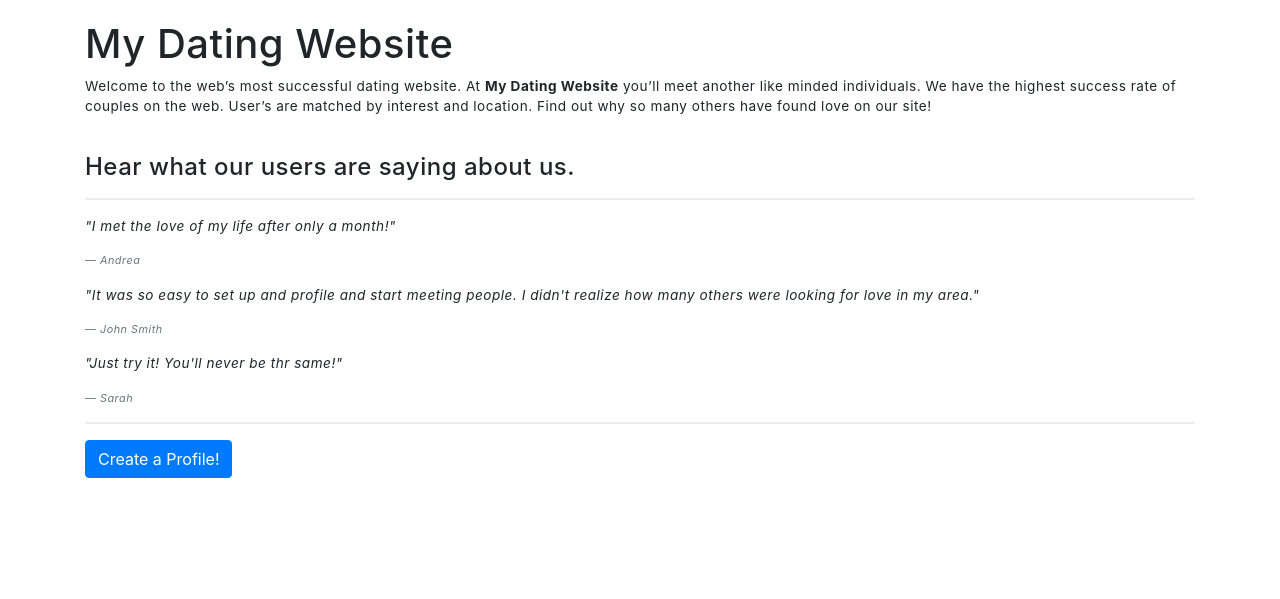
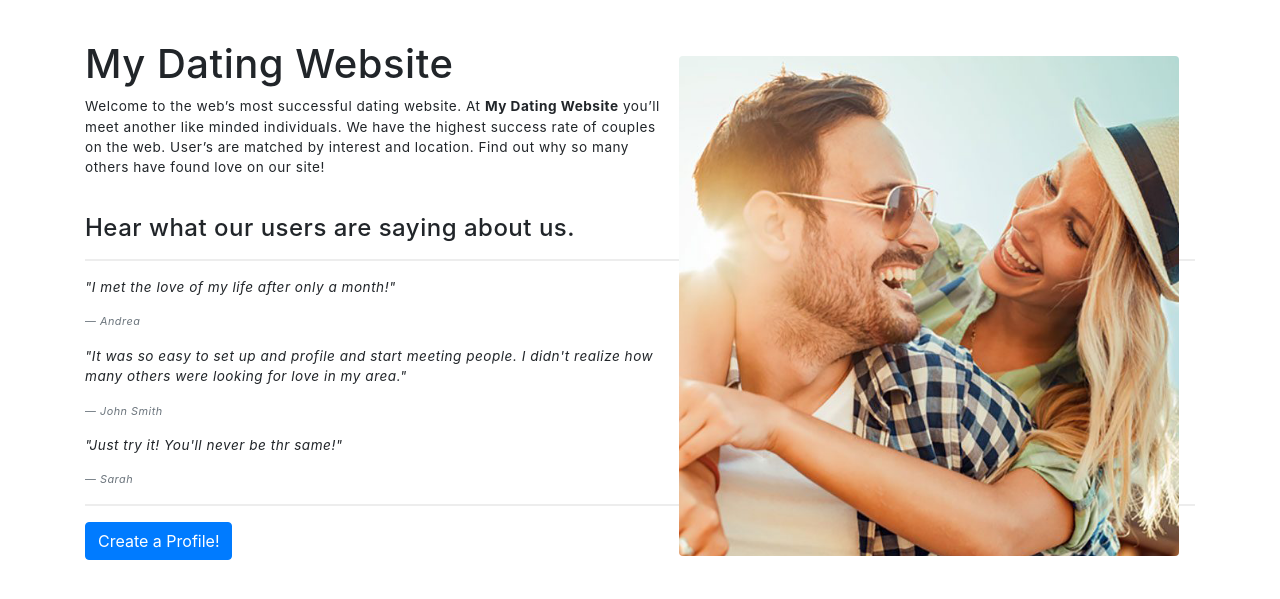
Before and after one commit to E-mishkin/dating, a PHP site: page /views/home.html in a window 1280 px wide. Shown: the part 61-660 px from the top of the page. Run offline with PHP 8.4, Linux system fonts and the light colour scheme.

Commit message:
Step 5: Added pictures

```diff
--- a/views/home.html
+++ b/views/home.html
@@ -1,3 +1,10 @@
+<!--
+    Author: Evgenii Mishkin
+    Date: 01/17/2020
+    URL: http://emishkin.greenriverdev.com/328/dating/views/home.html
+    Description: Registration system for a brand new online dating website.
+-->
+
 <!DOCTYPE html>
 <html lang="en">
 <head>
@@ -8,6 +15,9 @@
     <!-- Bootstrap CSS -->
     <link rel="stylesheet" href="https://stackpath.bootstrapcdn.com/bootstrap/4.3.1/css/bootstrap.min.css" integrity="sha384-ggOyR0iXCbMQv3Xipma34MD+dH/1fQ784/j6cY/iJTQUOhcWr7x9JvoRxT2MZw1T" crossorigin="anonymous">
     <link rel="stylesheet" href="styles/styles.css">
+
+    <!-- Favicon -->
+    <link rel="icon" type="image/png" href="images/favicon.png">
 
     <title>My Dating Website</title>
 </head>
@@ -24,7 +34,8 @@
     </nav>
 
     <div class="container">
-        <br>
+        <br><br>
+        <img src="images/dating.png" class="rounded float-right m-lg-3" alt="dating picture" width="500px">
         <h1>My Dating Website</h1>
         <p>Welcome to the web’s most successful dating website. At <strong>My Dating Website</strong>
             you’ll meet another like minded individuals. We have the highest success rate of couples
```
Also changed, not shown: index.php (+6 -1 lines).
